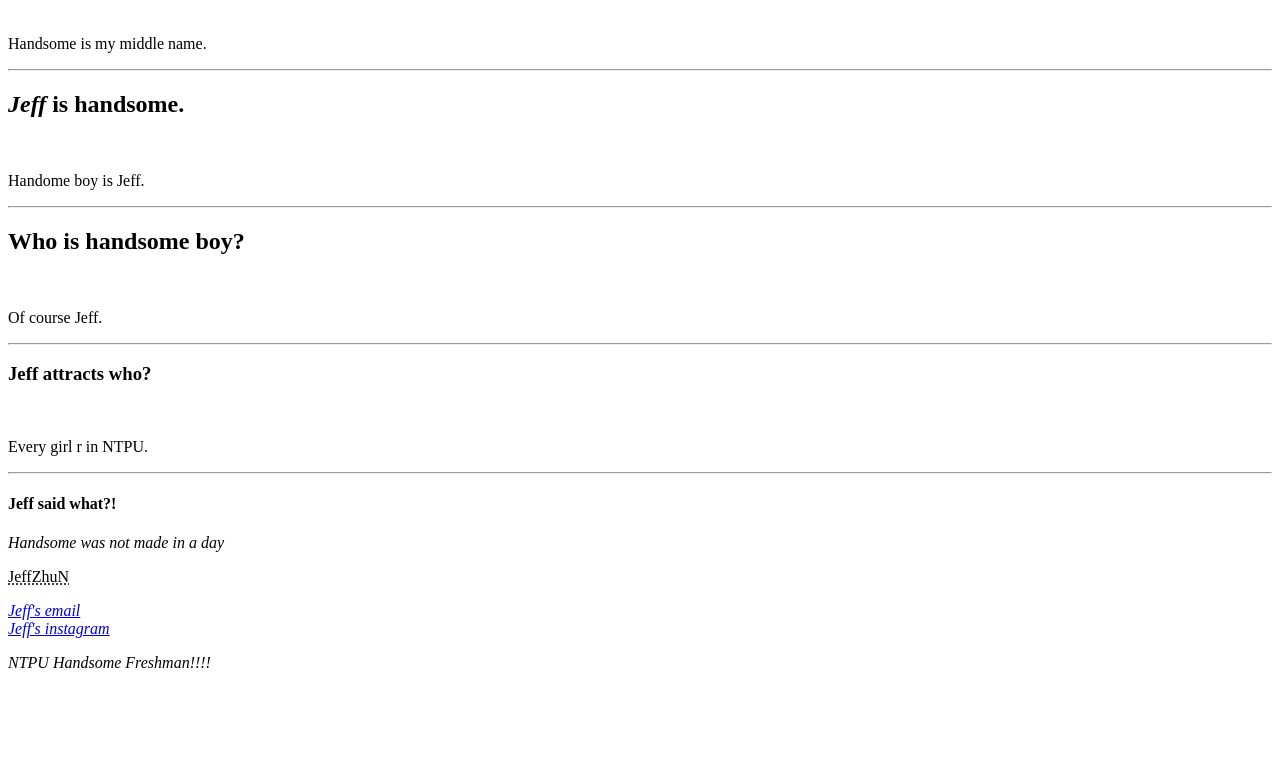
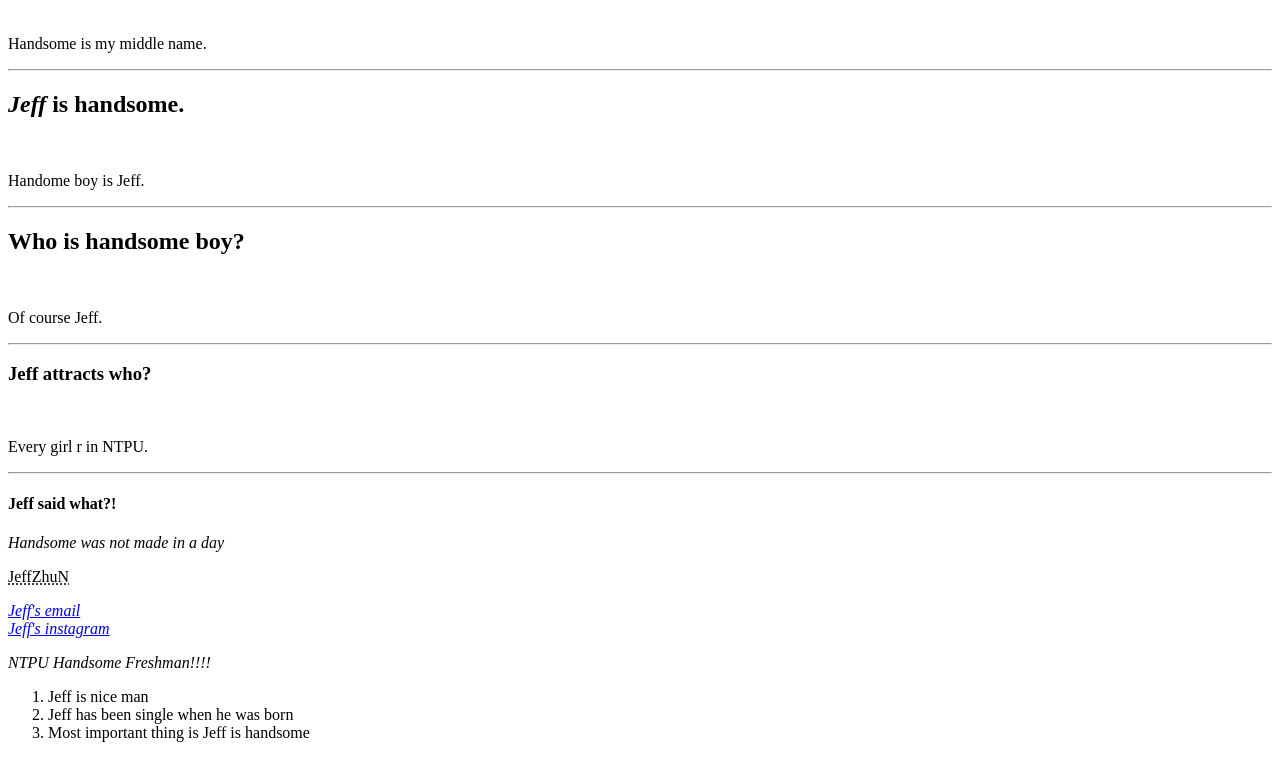
Before and after one commit to jeff91151/410987035.github.io, a plain HTML site: page docs/index.html in a window 1280 px wide. Shown: the part 115-873 px from the top of the page. Before the commit the page ends 803 px from the top, so only its background shows below. Drawn offline with Linux system fonts and the light colour scheme.

Commit message:
Update index.html

```diff
--- a/docs/index.html
+++ b/docs/index.html
@@ -34,6 +34,10 @@
 	</p>
 	<p>NTPU Handsome Freshman!!!!</p>
 </address>
-
+<ol>
+	<li>Jeff is nice man</li>
+	<li>Jeff has been single when he was born</li>
+	<li>Most important thing is Jeff is handsome</li>
+</ol>
 	</body>
 </html>
```
